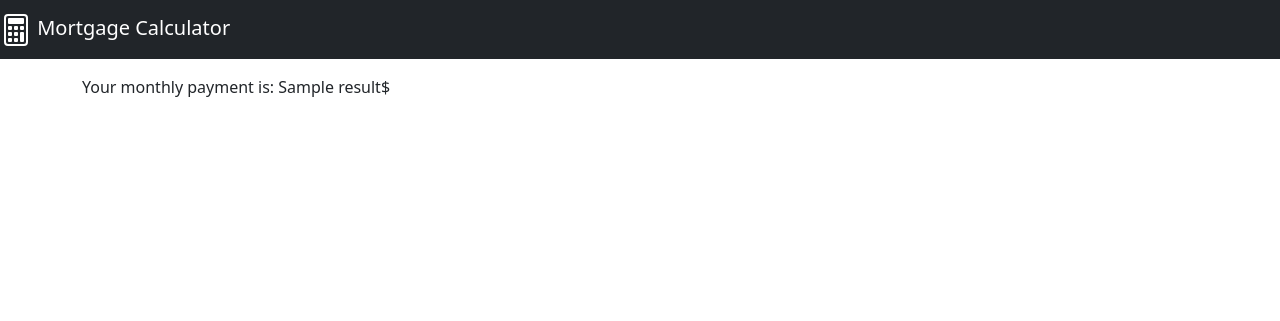
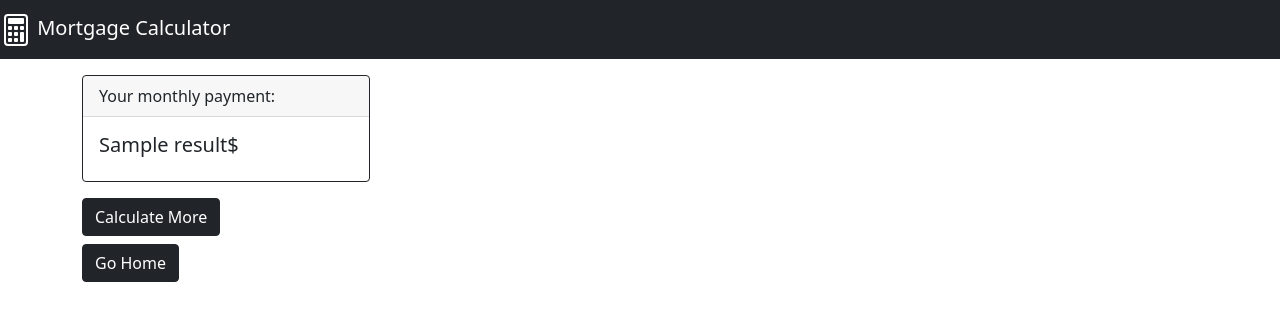
Before and after one commit to kr0zer0/mortgage_calculator, a Django app: template templates/result.html in a window 1280 px wide. Shown: the top 321 px of the page. Run offline with Django 4.2, Linux system fonts and the light colour scheme; the template is opened without the code that fills it: most values are stand-ins (such as "Sample title", 1, 10 or a date in 2020).

Commit message:
added readme file and changed the result page

```diff
--- a/templates/result.html
+++ b/templates/result.html
@@ -1,6 +1,19 @@
 {% extends 'base.html' %}
 
 {% block content %}
-Your monthly payment is: {{ result }}$
+<div class="card border-dark mb-3" style="max-width: 18rem;">
+    <div class="card-header">Your monthly payment:</div>
+    <div class="card-body text-dark">
+        <h5 class="card-title">{{ result }}$</h5>
+    </div>
+</div>
+<a href="{% url 'calculator' %}">
+    <button class="btn btn-dark mb-2">Calculate More</button>
+</a>
+</br>
+<a href="{% url 'home' %}">
+    <button class="btn btn-dark">Go Home</button>
+</a>
+
 
 {% endblock content %}
```
Also changed, not shown: README.md (added), db.sqlite3.
